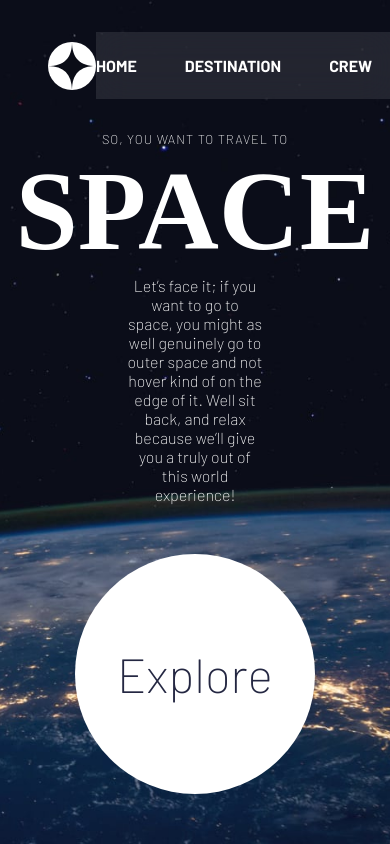
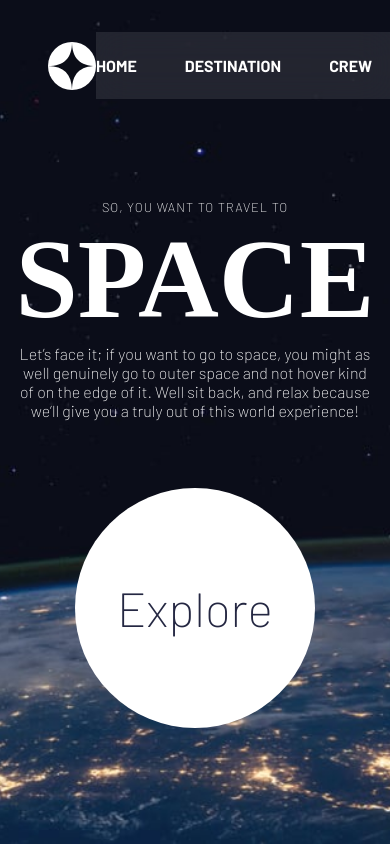
Before and after one commit to bssbrit/Space-tourism-website, a plain HTML site: page index.html in a window 390 px wide. Shown: the top 844 px of the page. Drawn offline with Linux system fonts and the light colour scheme; a web font is replaced by a local one.

Commit message:
made some adjustments to mobile view

```diff
--- a/css/style.css
+++ b/css/style.css
@@ -1,9 +1,5 @@
 @import url("https://fonts.googleapis.com/css2?family=Barlow:wght@200;700&family=Bellefair&display=swap");
 
-/* font-family: 'Barlow', sans-serif;
-font-family: 'EB Garamond', serif;
-font-family: 'Roboto Condensed', sans-serif;
- */
 * {
   padding: 0;
   margin: 0;
@@ -331,7 +327,7 @@ h3 {
 
 /* Ipad */
 
-@media screen and (max-width: 920px) {
+@media screen and (min-width: 600px) and (max-width: 920px) {
   .container {
     background-image: url("../assets/home/background-home-tablet.jpg");
   }
@@ -359,6 +355,7 @@ h3 {
   .homeContent p {
     padding: 0 7rem 0 7rem;
   }
+
   .destination-container {
     background-image: url("../assets/destination/background-destination-tablet.jpg");
   }
@@ -411,3 +408,35 @@ h3 {
     flex-direction: row;
   }
 }
+@media screen and (max-width: 600px) {
+  .container {
+    background-image: url("../assets/home/background-home-mobile.jpg");
+  }
+
+  .weirdLine {
+    height: 0;
+  }
+  .menu {
+    font-weight: 800;
+  }
+  .menu li span {
+    display: none;
+  }
+  .body {
+    flex-direction: column;
+    align-items: center;
+    justify-content: center;
+    padding: 0 2rem 0 2rem;
+  }
+  .homeContent {
+    padding: 0;
+    align-items: center;
+    text-align: center;
+  }
+  .bodyLeftSide p {
+    padding: 0;
+  }
+  .bodyRightSide {
+    justify-content: flex-start;
+  }
+}
```
